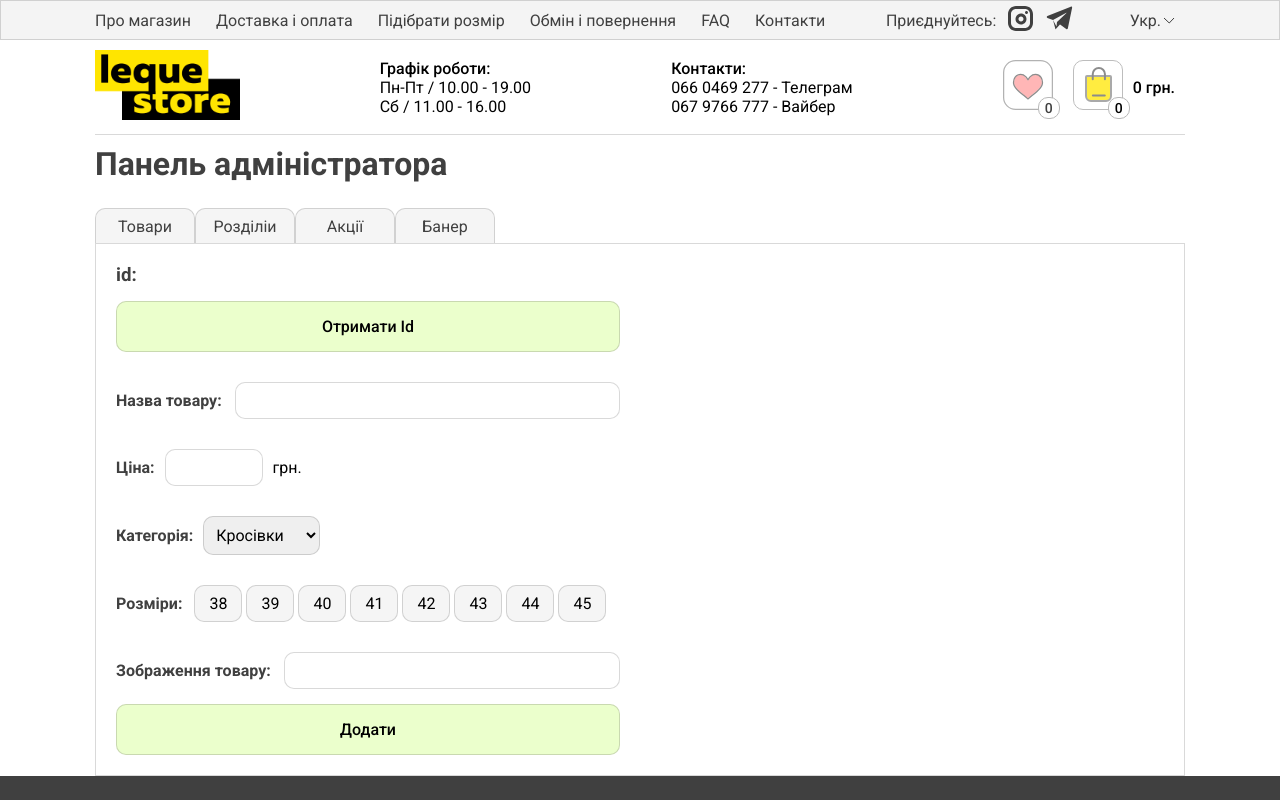
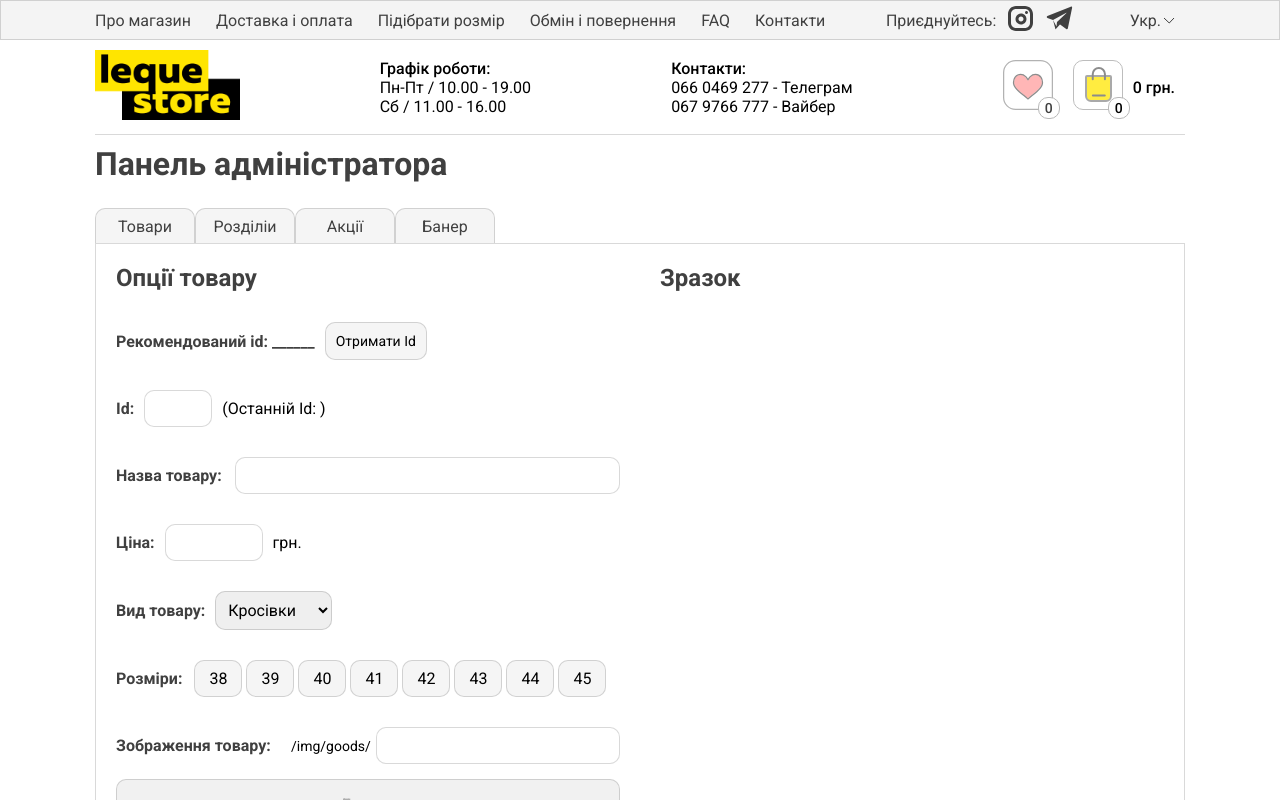
Before and after one commit to HatterJS/lequestore, a React (Create React App) app: page /admin in a window 1280 px wide. Shown: the top 800 px of the page. Built offline with nearby package versions, Linux system fonts and the light colour scheme; no server answers.

Commit message:
added functionality for Admin postig goods

```diff
--- a/src/pages/Admin/Admin.css
+++ b/src/pages/Admin/Admin.css
@@ -82,11 +82,34 @@
           align-items: center;
   margin-top: 30px;
 }
-.adminPanel__settings input, .adminPanel__settings select, .adminPanel__settings label {
+.adminPanel__settings input, .adminPanel__settings select, .adminPanel__settings label, .adminPanel__settings button {
   border-radius: 10px;
 }
 .adminPanel__settings p {
   margin-left: 10px;
+}
+.adminPanel__settings .adminPanel__recomendIdBlock button {
+  padding: 10px;
+  font-size: 14px;
+  border: 1px solid rgba(64, 64, 64, 0.2);
+  background-color: rgb(245, 245, 245);
+  -webkit-transition: all 0.2s ease-in-out;
+  transition: all 0.2s ease-in-out;
+}
+.adminPanel__settings .adminPanel__recomendIdBlock button:hover {
+  -webkit-box-shadow: 1px 1px 2px black;
+          box-shadow: 1px 1px 2px black;
+  -webkit-transform: translateY(-2px);
+          transform: translateY(-2px);
+}
+.adminPanel__settings .adminPanel__recomendIdBlock button:active {
+  -webkit-box-shadow: 1px 1px 2px black inset;
+          box-shadow: 1px 1px 2px black inset;
+  -webkit-transform: translateY(2px);
+          transform: translateY(2px);
+}
+.adminPanel__settings .adminPanel__idBlock input {
+  width: 50px;
 }
 .adminPanel__settings .adminPanel__nameBlock h4 {
   width: 150px;
@@ -120,11 +143,17 @@
   -webkit-transform: translateY(-2px);
           transform: translateY(-2px);
 }
+.adminPanel__settings .adminPanel__imageBlock p {
+  font-size: 14px;
+  margin-right: 5px;
+}
 .adminPanel__settings .adminPanel__imageBlock h4 {
-  width: 250px;
+  width: 155px;
 }
 .adminPanel__settings .adminPanel__imageBlock input {
-  width: 100%;
+  -webkit-box-flex: 1;
+      -ms-flex: 1 1 auto;
+          flex: 1 1 auto;
 }
 
 .adminPanel__example {
--- a/src/pages/Admin/Admin.jsx
+++ b/src/pages/Admin/Admin.jsx
@@ -18,15 +18,20 @@ function Admin() {
     const [password, setPassword] = React.useState("");
     const [accepted, setAccepted] = React.useState(true);
 
-    const [checkedBookmark, setCheckedBookmark] = React.useState();
+    const [isPosted, setIsPosted] = React.useState(false);
 
+    const [checkedBookmark, setCheckedBookmark] = React.useState('Товари');
+
+    const [goodsId, setGoodsId] = React.useState("");
     const [goodsName, setGoodsName] = React.useState("");
     const [goodsCost, setGoodsCost] = React.useState("");
     const [goodsCategory, setGoodsCategory] = React.useState("Кросівки");
+    const [checkedSizes, setCheckedSizes] = React.useState([]);
     const [goodsImage, setGoodsImage] = React.useState("");
 
     const [goods, setGoods] = React.useState([0]);
-    const [bestId, setBestId] = React.useState();
+    const [bestId, setBestId] = React.useState("______");
+    const [lastId, setLastId] = React.useState("");
     const enter = () => {
         loginData.map(obj => obj.login===login&&obj.password===password && setAccepted(true));
     }
@@ -40,7 +45,7 @@ function Admin() {
             }
         }
         getData();
-    }, []);
+    }, [isPosted]);
 
     function findId() {
         const allId = goods.map(obj => Number(obj.id));
@@ -48,7 +53,37 @@ function Admin() {
         const summ = allId.reduce(function(a, b) {return a + b;});
         const missedId = (allId.length+1)*(allId.length+2)/2 - summ;
         setBestId(missedId);
-
+        setGoodsId(missedId);
+        setLastId(sortedId[sortedId.length - 1]);
+        console.log(sortedId);
+    }
+    function checkedSizesArr(item) {
+        checkedSizes.find(size => size===item) ?
+            setCheckedSizes(checkedSizes.filter(size => size!==item)) :
+            setCheckedSizes([...checkedSizes, item].sort());
+    }
+    const goodsItem = {
+        id: goodsId,
+        name: goodsName,
+        cost: goodsCost,
+        size: checkedSizes,
+        goodsImage: `/img/goods/${goodsImage}.jpg`,
+        goodsType: goodsCategory,
+        group: ""
+    }
+    async function postNewGoods() {
+        setIsPosted(true);
+        try {
+            await axios.post('https://632db5102cfd5ccc2af512de.mockapi.io/items', goodsItem);
+        } catch(error) {
+            alert('Помилочка! Перезавантажте сторінку.');
+        }
+        setGoodsId('');
+        setGoodsName('');
+        setGoodsCost('');
+        setGoodsImage('');
+        setIsPosted(false);
+        console.log(goodsItem);
     }
 
     return (
@@ -59,10 +94,19 @@ function Admin() {
                 <div className="adminPanel__bookmarkBlock">
                     {bookmarks.map(obj => <input key={obj} label={obj} type="radio" name="bookmark" onClick={() => setCheckedBookmark(obj)}/>)}
                 </div>
+                {checkedBookmark==='Товари'&&
                 <div className="adminPanel__sectionGoods">
                     <div className="adminPanel__settings">
-                        <h3>id: {bestId}</h3>
-                        <button className='acceptButton' onClick={findId}>Отримати Id</button>
+                        <h2>Опції товару</h2>
+                        <div className="adminPanel__recomendIdBlock">
+                            <h4>Рекомендований id: {bestId}</h4>
+                            <button className='adminPanel__getIdBtn' onClick={findId}>Отримати Id</button>
+                        </div>
+                        <div className="adminPanel__idBlock">
+                            <h4>Id:</h4>
+                            <input className="adminPanel__id" type="number" onChange={event => setGoodsId(event.target.value)} value={goodsId}/>
+                            <p>(Останній Id: <b>{lastId}</b>)</p>
+                        </div>
                         <div className="adminPanel__nameBlock">
                             <h4>Назва товару:</h4>
                             <input className="adminPanel__name" type="text" onChange={event => setGoodsName(event.target.value)} value={goodsName}/>
@@ -73,7 +117,7 @@ function Admin() {
                             <p>грн.</p>
                         </div>
                         <div className="adminPanel__categoryBlock">
-                            <h4>Категорія:</h4>
+                            <h4>Вид товару:</h4>
                             <select name="adminPanel__category" onChange={event => setGoodsCategory(event.target.options[event.target.selectedIndex].text)}>
                                 <option value="1">Кросівки</option>
                                 <option value="2">Одяг</option>
@@ -83,18 +127,24 @@ function Admin() {
                         <div className="adminPanel__sizeBlock">
                             <h4>Розміри:</h4>
                             {goodsSizesArr[goodsCategory==='Кросівки' ? 1 : 0].map(obj => <section key={obj}>
-                                <input type="checkbox" id={obj} value={obj}/>
+                                <input type="checkbox" id={obj} value={obj} onClick={event => checkedSizesArr(event.target.value)}/>
                                 <label className='unselectable' htmlFor={obj}>{obj}</label>
                             </section >)}
                         </div>
                         <div className="adminPanel__imageBlock">
                             <h4>Зображення товару:</h4>
+                            <p>/img/goods/</p>
                             <input className="adminPanel__goodsImage" type="text" onChange={event => setGoodsImage(event.target.value)} value={goodsImage}/>
                         </div>
-                        <button className='acceptButton'>Додати</button>
+                        <button className='acceptButton'
+                            onClick={postNewGoods}
+                            disabled={!isPosted&&goodsId&&goodsName&&goodsCost&&goodsCategory&&checkedSizes&&goodsImage ? false : true}
+                        >Додати</button>
                     </div>
-                    <div className="adminPanel__example"></div>
-                </div>
+                    <div className="adminPanel__example">
+                        <h2>Зразок</h2>
+                    </div>
+                </div>}
             </div> :
             <div className='adminPanel__enterForm'>
                 <div className="adminPanel__loginField">
--- a/src/pages/Admin/Admin.scss
+++ b/src/pages/Admin/Admin.scss
@@ -67,11 +67,33 @@ $transition:  all 0.2s ease-in-out;
         align-items: center;
         margin-top: 30px;
     }
-    input, select, label {
+    input, select, label, button {
         border-radius: 10px;
     }
     p {
         margin-left: 10px;
+    }
+    .adminPanel__recomendIdBlock {
+        button {
+            padding: 10px;
+            font-size: 14px;
+            border: $borderBar;
+            background-color: rgb(245, 245, 245);
+            transition: $transition;
+            &:hover {
+                box-shadow: 1px 1px 2px black;
+                transform: translateY(-2px);
+            }
+            &:active {
+                box-shadow: 1px 1px 2px black inset;
+                transform: translateY(2px);
+            }
+        }
+    }
+    .adminPanel__idBlock {
+        input {
+            width: 50px;
+        }
     }
     .adminPanel__nameBlock {
         h4 {
@@ -109,11 +131,15 @@ $transition:  all 0.2s ease-in-out;
         }
     }
     .adminPanel__imageBlock {
+        p {
+            font-size: 14px;
+            margin-right: 5px;
+        }
         h4 {
-            width: 250px;
+            width: 155px;
         }
         input {
-            width: 100%;
+            flex: 1 1 auto;
         }}
 }
 .adminPanel__example {
```
